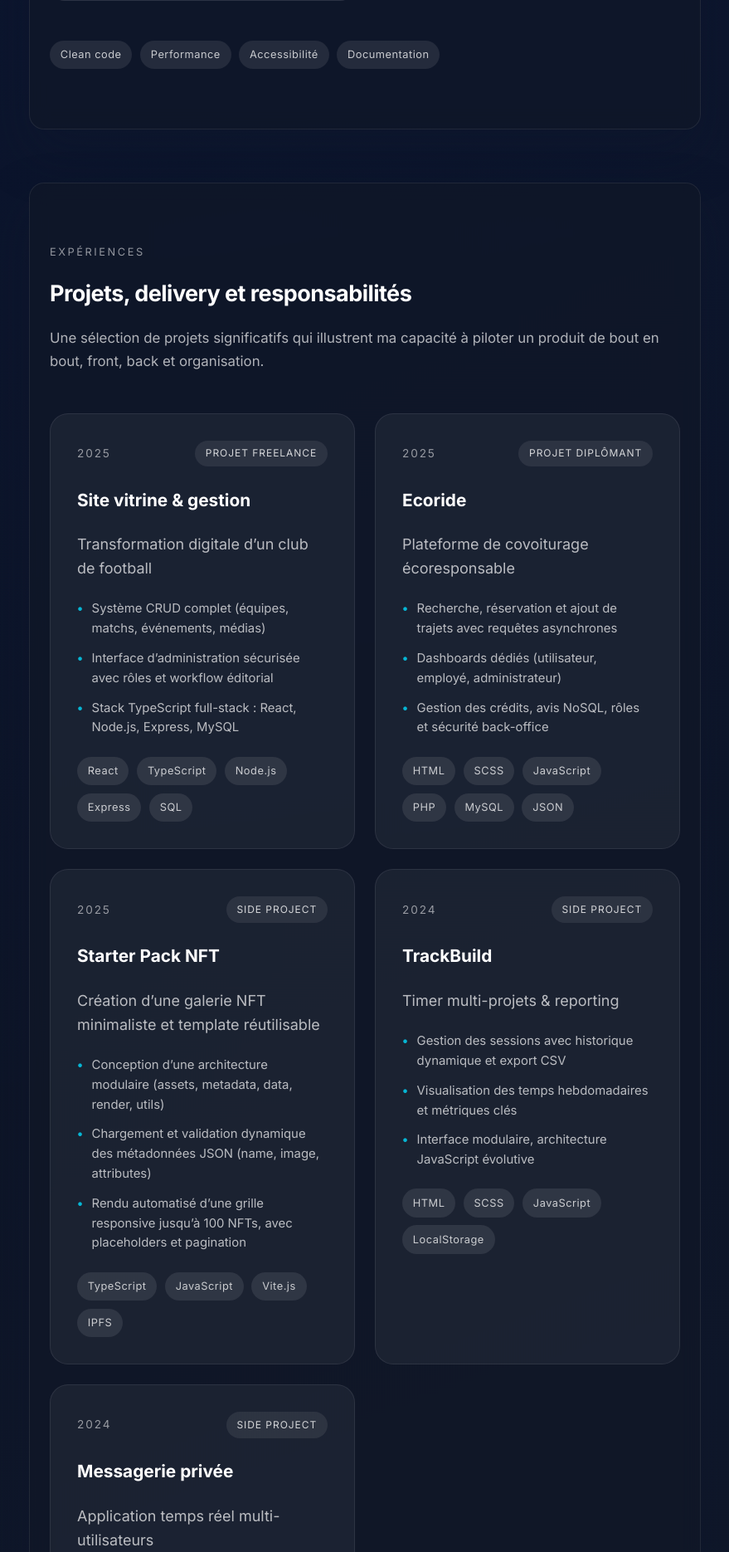
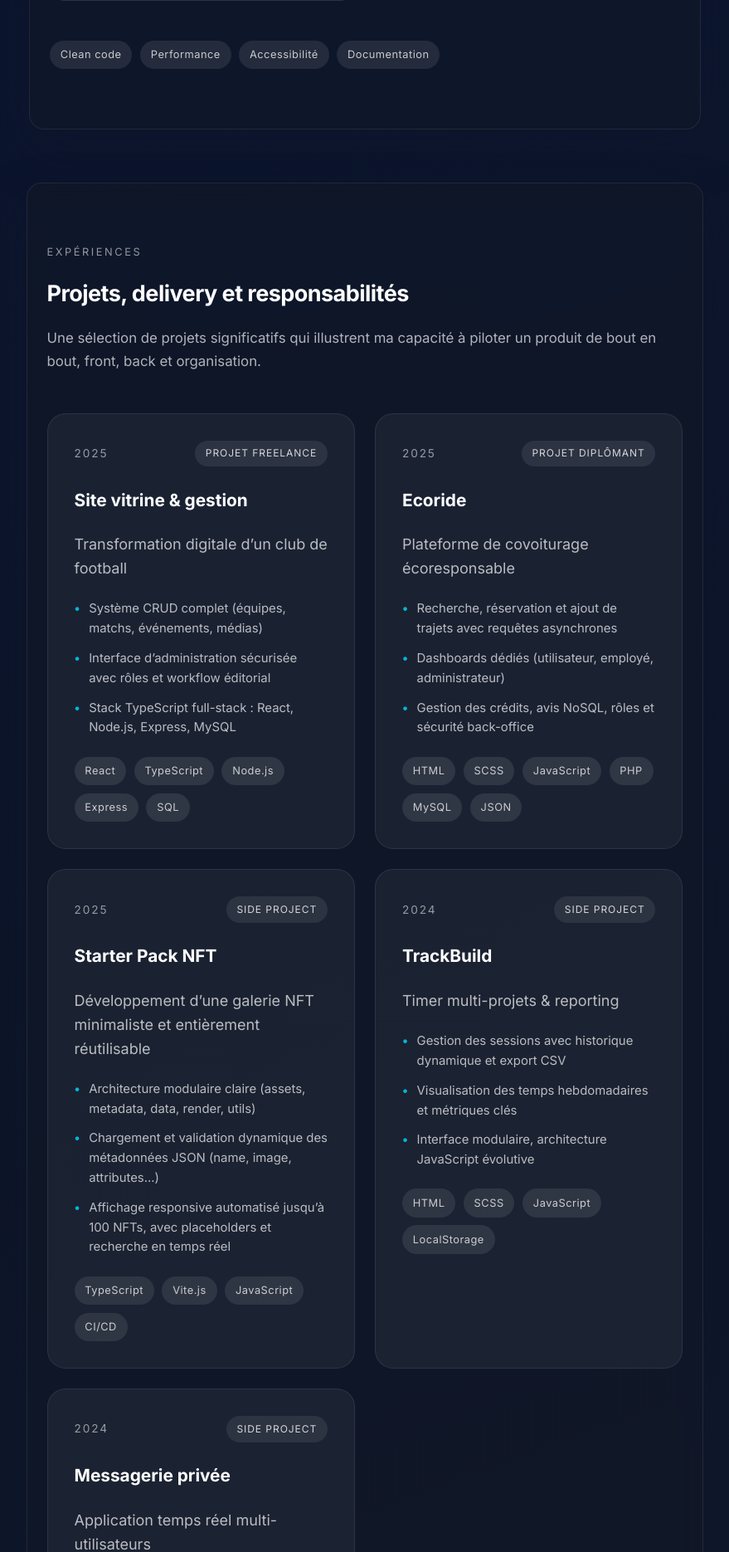
Before and after one commit to Alyaesub/portfolio-1, a PHP site: page / in a window 1280 px wide. Shown: the part 3106-4976 px from the top of the page at 83% size, without its empty margins (200-1079 px from the left). Run offline with PHP 8.4, Linux system fonts and the light colour scheme.

Commit message:
add section sie gallery nft

```diff
--- a/index.php
+++ b/index.php
@@ -287,17 +287,17 @@
                         <span class="badge">Side project</span>
                     </div>
                     <h3>Starter Pack NFT</h3>
-                    <p class="experience-subtitle">Création d’une galerie NFT minimaliste et template réutilisable</p>
+                    <p class="experience-subtitle">Développement d’une galerie NFT minimaliste et entièrement réutilisable</p>
                     <ul class="experience-list">
-                        <li>Conception d’une architecture modulaire (assets, metadata, data, render, utils)</li>
-                        <li>Chargement et validation dynamique des métadonnées JSON (name, image, attributes)</li>
-                        <li>Rendu automatisé d’une grille responsive jusqu’à 100 NFTs, avec placeholders et pagination</li>
+                        <li>Architecture modulaire claire (assets, metadata, data, render, utils)</li>
+                        <li>Chargement et validation dynamique des métadonnées JSON (name, image, attributes...)</li>
+                        <li>Affichage responsive automatisé jusqu’à 100 NFTs, avec placeholders et recherche en temps réel</li>
                     </ul>
                     <div class="experience-tags">
                         <span class="tag">TypeScript</span>
+                        <span class="tag">Vite.js</span>
                         <span class="tag">JavaScript</span>
-                        <span class="tag">Vite.js</span>
-                        <span class="tag">IPFS</span>
+                        <span class="tag">CI/CD</span>
                     </div>
                 </article>
                 <article class="experience-card">
@@ -361,10 +361,10 @@
                     <p>Plateforme de covoiturage écoresponsable : réservation temps réel, dashboards multi-rôles et suivi des crédits/avis.</p>
                     <span class="project-link">Voir le projet <i class="fa-solid fa-arrow-up-right-from-square"></i></span>
                 </a>
-                <a class="project-card" href="#" target="_blank" rel="noopener">
+                <a class="project-card" href="https://nft-collection-1-liart.vercel.app/" target="_blank" rel="noopener">
                     <span class="badge"><i class="fa-solid fa-image"></i> Galerie NFT</span>
                     <h4>Starter Pack NFT</h4>
-                    <p>Galerie minimaliste et réutilisable pour collections NFT : affichage dynamique jusqu’à 100 tokens, chargement des metadata JSON et rendu IPFS optimisé.</p>
+                    <p>Galerie NFT performante et épurée : chargement dynamique, architecture modulaire TypeScript, et déploiement automatisé via CI/CD.</p>
                     <span class="project-link">Voir le projet <i class="fa-solid fa-arrow-up-right-from-square"></i></span>
                 </a>
                 <a class="project-card" href="https://trackbuild.sites-alya.fr/" target="_blank" rel="noopener">
```
